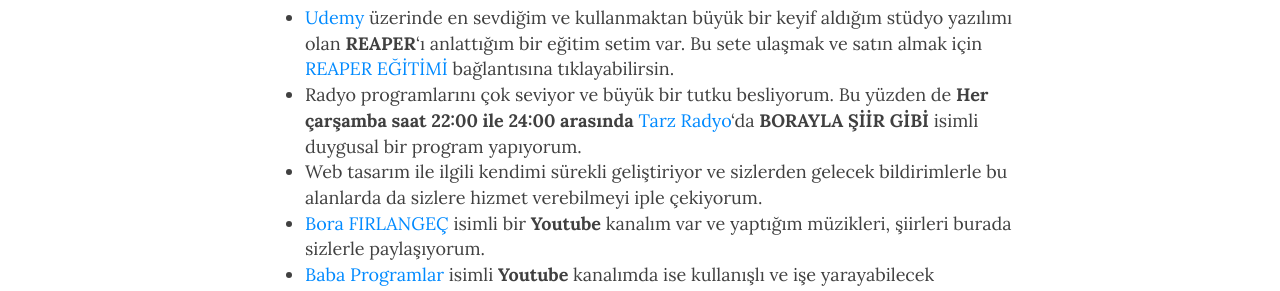
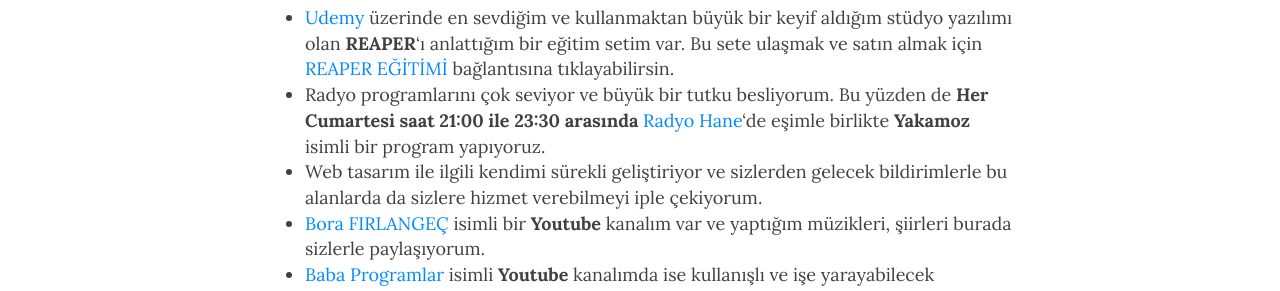
Before and after one commit to borfirbora/borfirbora.github.io, a Jekyll site: the page built from aboutme.md, in a window 1280 px wide and 1390 px high. Shown: the part 712-1003 px from the top of the window. Built offline with Jekyll 4.4.1, drawn with Linux system fonts in a browser that asks for light colours; nearby versions of some CDN libraries; comment, search, counter and statistics services are not loaded.

Commit message:
Update aboutme.md
asdf

```diff
--- a/aboutme.md
+++ b/aboutme.md
@@ -15,7 +15,7 @@
 ## Şu An Yürüttüğüm Projelerim Neler?
 
 - [Udemy](https://www.udemy.com/) üzerinde en sevdiğim ve kullanmaktan büyük bir keyif aldığım stüdyo yazılımı olan **REAPER**'ı anlattığım bir eğitim setim var. Bu sete ulaşmak ve satın almak için [REAPER EĞİTİMİ](https://www.udemy.com/reaper-egitimi) bağlantısına tıklayabilirsin.
-- Radyo programlarını çok seviyor ve büyük bir tutku besliyorum. Bu yüzden de **Her çarşamba saat 22:00 ile 24:00 arasında** [Tarz Radyo](https://www.tarzradyo.net/)'da **BORAYLA ŞİİR GİBİ** isimli duygusal bir program yapıyorum.
+- Radyo programlarını çok seviyor ve büyük bir tutku besliyorum. Bu yüzden de **Her Cumartesi saat 21:00 ile 23:30 arasında** [Radyo Hane](http://radyohane.tk/)'de eşimle birlikte **Yakamoz** isimli bir program yapıyoruz.
 - Web tasarım ile ilgili kendimi sürekli geliştiriyor ve sizlerden gelecek bildirimlerle bu alanlarda da sizlere hizmet verebilmeyi iple çekiyorum.
 - [Bora FIRLANGEÇ](https://www.youtube.com/borafirlangec) isimli bir **Youtube** kanalım var ve yaptığım müzikleri, şiirleri burada sizlerle paylaşıyorum.
 - [Baba Programlar](https://www.youtube.com/channel/UCW1tmhsmGthcGuei-XjPzHQ) isimli **Youtube** kanalımda ise kullanışlı ve işe yarayabilecek programları ve eğlenceli oyunları, kullanımlarıyla birlikte siz değerli takipçilerimle buluşturuyorum.
```
